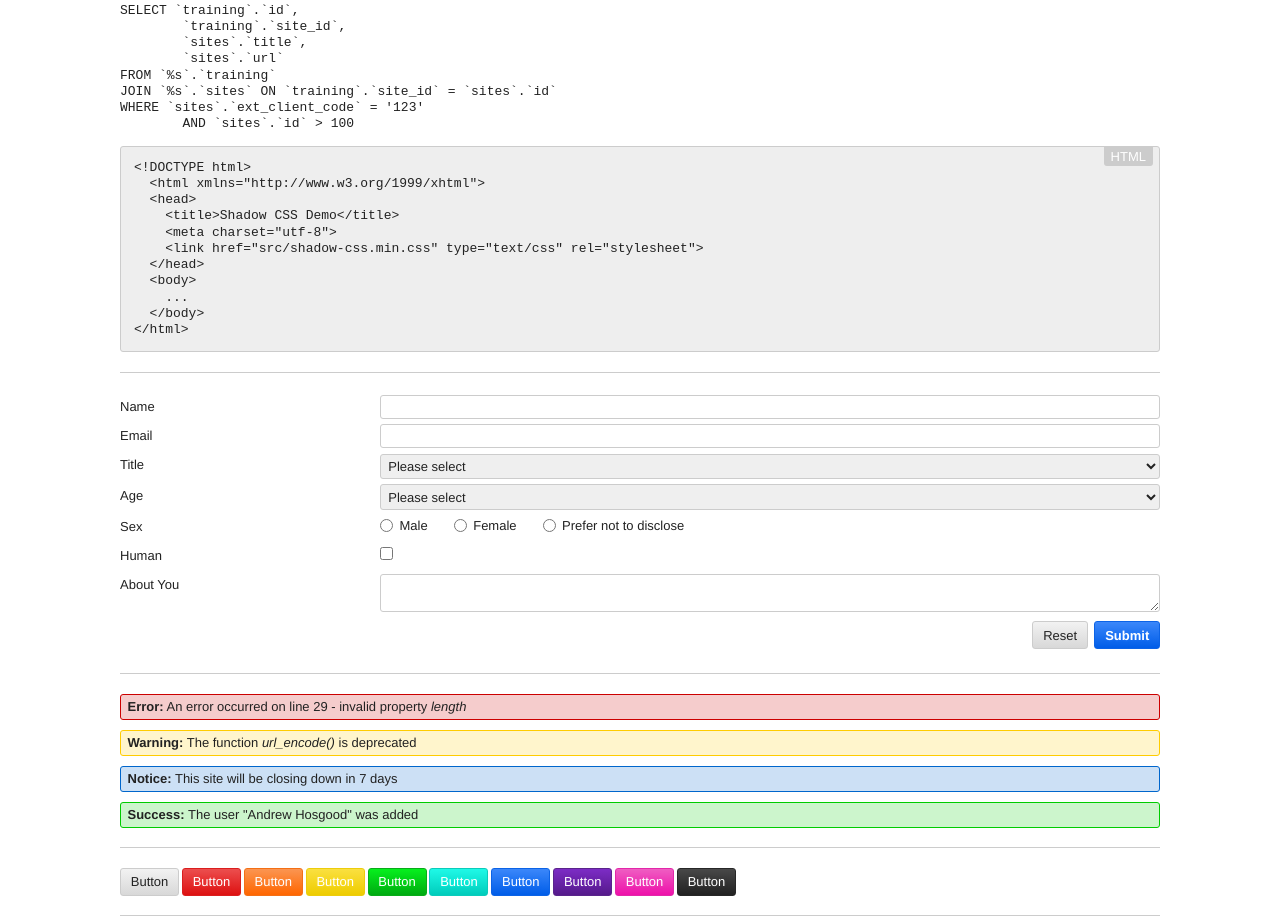
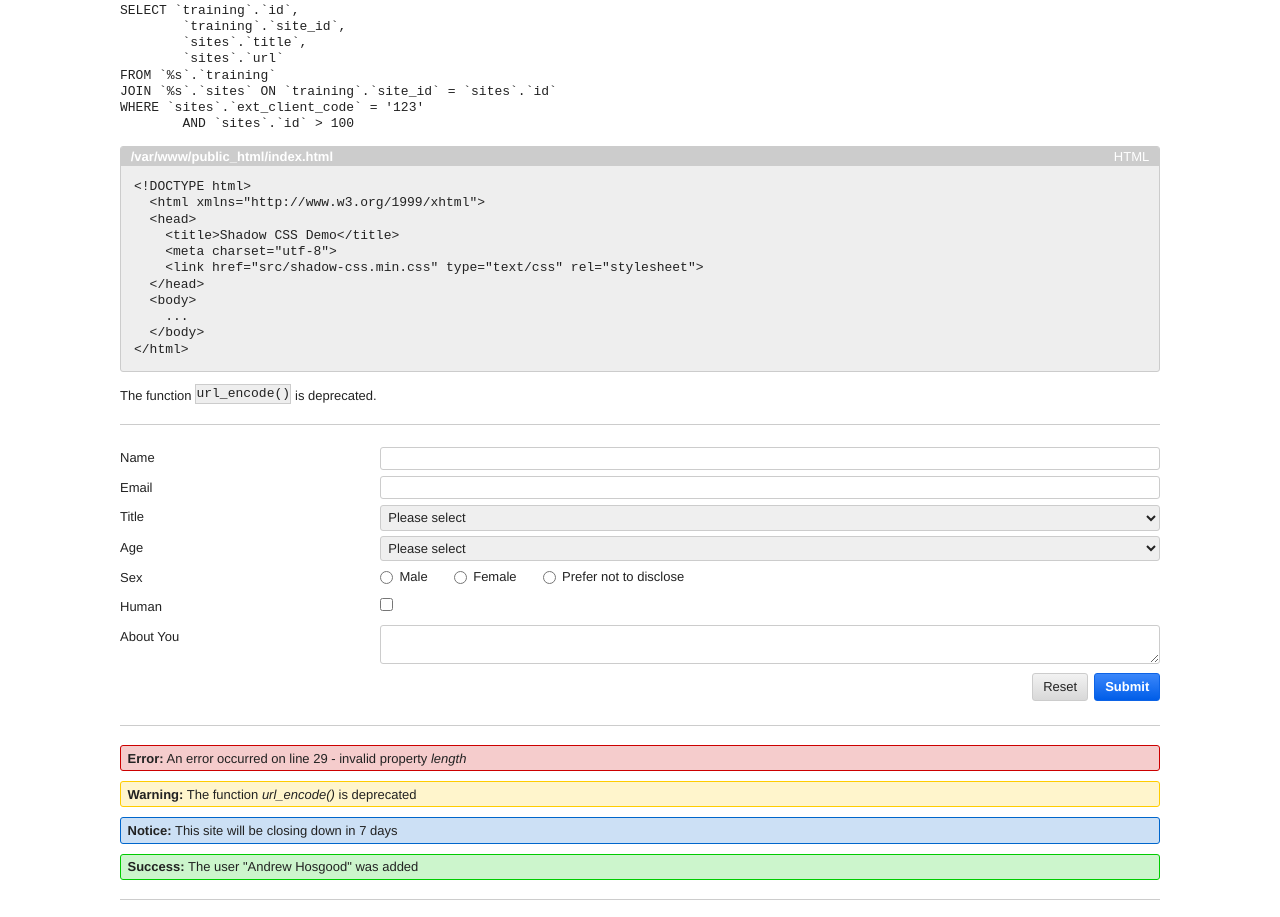
Before and after one commit to ahosgood/Arable, a plain HTML site: page demo.html in a window 1280 px wide. Shown: the part 1705-2622 px from the top of the page. Drawn offline with Linux system fonts and the light colour scheme.

Commit message:
Code blocks support file paths
Version 3.1.3

```diff
--- a/demo.html
+++ b/demo.html
@@ -157,7 +157,7 @@ FROM `%s`.`training`
 JOIN `%s`.`sites` ON `training`.`site_id` = `sites`.`id`
 WHERE `sites`.`ext_client_code` = '123'
 	AND `sites`.`id` &gt; 100</pre>
-		<code lang="HTML">&lt;!DOCTYPE html&gt;
+		<pre class="code" lang="html" title="/var/www/public_html/index.html">&lt;!DOCTYPE html&gt;
   &lt;html xmlns=&quot;http://www.w3.org/1999/xhtml&quot;&gt;
   &lt;head&gt;
     &lt;title&gt;Shadow CSS Demo&lt;/title&gt;
@@ -167,7 +167,8 @@ WHERE `sites`.`ext_client_code` = '123'
   &lt;body&gt;
     ...
   &lt;/body&gt;
-&lt;/html&gt;</code>
+&lt;/html&gt;</pre>
+		<p>The function <code>url_encode()</code> is deprecated.</p>
 
 		<hr>
 
--- a/src/modules/text.scss
+++ b/src/modules/text.scss
@@ -97,7 +97,28 @@ pre.code {
 	border-radius: 3px;
 }
 
-code[lang]::after,
+pre.code[title] {
+	padding-top: 2.5em;
+}
+
+pre.code[title]::before {
+	padding: 0 0.75em;
+
+	position: absolute;
+	top: 0;
+	right: 0;
+	left: 0;
+
+	color: #FFF;
+	font-weight: bold;
+	font-family: Helvetica, Arial, Tahoma, sans-serif;
+	line-height: 1.5em;
+
+	background-color: #CCC;
+
+	content: attr(title);
+}
+
 pre.code[lang]::after {
 	height: 1.5em;
 	padding: 0 0.5em;
@@ -109,12 +130,21 @@ pre.code[lang]::after {
 	color: #FFF;
 	font-family: Helvetica, Arial, Tahoma, sans-serif;
 	line-height: 1.5em;
+	text-transform: uppercase;
 
 	background-color: #CCC;
 
 	border-radius: 0 0 3px 3px;
 
 	content: attr(lang);
+}
+
+pre.code[title][lang]::after {
+	padding: 0;
+
+	right: 0.75em;
+
+	background-color: transparent;
 }
 
 p code {
--- a/src/shadow-css.scss
+++ b/src/shadow-css.scss
@@ -4,7 +4,7 @@
  * Shadow CSS
  * --------------------------------------------------------------------------------
  * Author:      Andrew Hosgood
- * Version:     3.1.2
+ * Version:     3.1.3
  * Date:        17/04/2014
  * ================================================================================
  */
```
Also changed, not shown: src/shadow-css.css, src/shadow-css.min.css.
